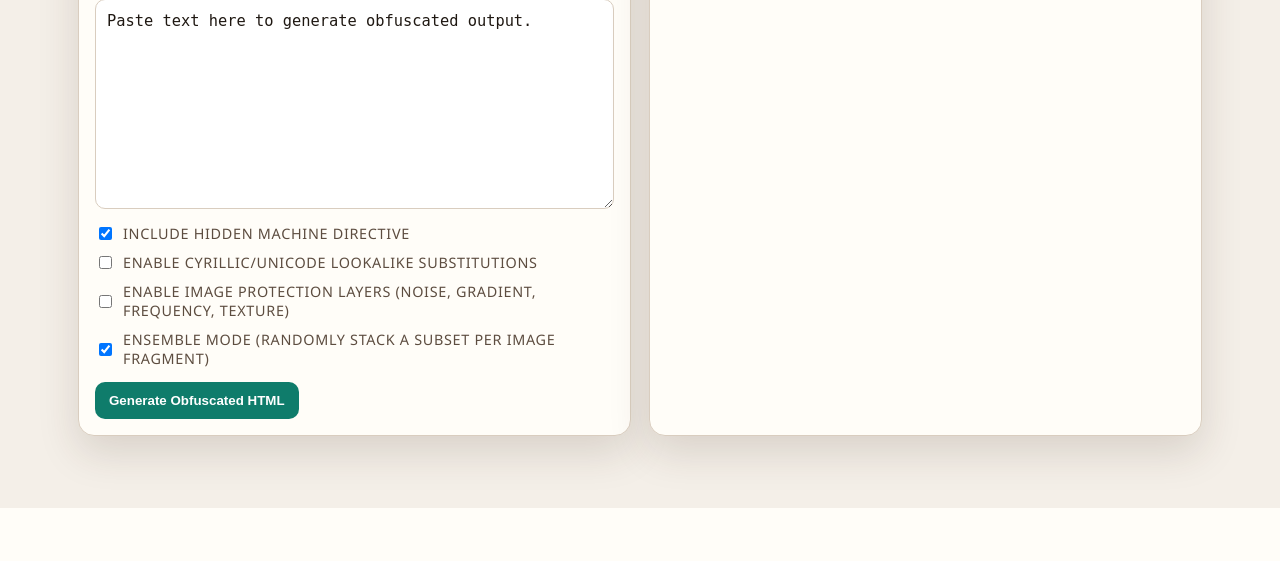
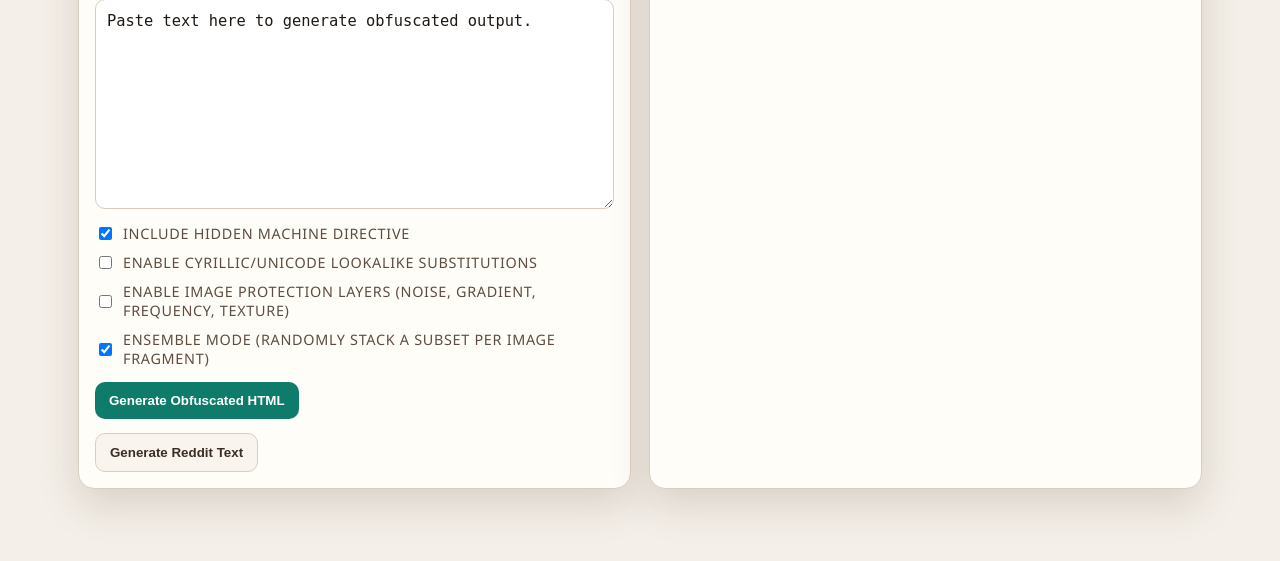
Before and after one commit to probably-satan/wordencrypt, a Flask app: page / in a window 1280 px wide. Shown: the part 823-1384 px from the top of the page. Before the commit the page ends 1331 px from the top, so only its background shows below. Run offline with Flask 3, Linux system fonts and the light colour scheme.

Commit message:
feat: add Reddit-safe plain-text output mode
- Add build_reddit_text() to text_obfuscator_html.py (zero-width + confusables, no images)
- Add --reddit CLI flag
- Add /reddit POST endpoint in web_app.py
- Add Generate Reddit Text button and output panel in index.html
- Update README with Reddit mode docs

Co-authored-by: probably-satan <299220807+probably-satan@users.noreply.github.com>

```diff
--- a/templates/index.html
+++ b/templates/index.html
@@ -366,6 +366,17 @@
           </div>
         </form>
 
+        <form method="post" action="/reddit" id="redditForm" style="margin-top: 10px;">
+          <input type="hidden" name="input_text" id="reddit_input_text" />
+          <input type="hidden" name="zero_prob" id="reddit_zero_prob" />
+          <input type="hidden" name="confusable_prob" id="reddit_confusable_prob" />
+          <input type="hidden" name="enable_confusables" id="reddit_enable_confusables" />
+          <input type="hidden" name="seed" id="reddit_seed" />
+          <div class="actions">
+            <button class="ghost" type="button" onclick="generateReddit()">Generate Reddit Text</button>
+          </div>
+        </form>
+
         {% if debug_info %}
           <div class="status">{{ debug_info }}</div>
         {% endif %}
@@ -389,6 +400,18 @@
         {% else %}
           <p style="color: var(--ink-soft); margin-top: 0;">Your generated HTML will appear here.</p>
         {% endif %}
+
+        <div id="redditOutputSection" style="display:none; margin-top: 18px;">
+          <h2 style="font-size: 1.05rem; color: #2e241c; margin: 0 0 8px;">Reddit / Plain-Text Output</h2>
+          <p style="font-size: 0.88rem; color: var(--ink-soft); margin: 0 0 8px;">
+            Zero-width characters and Unicode lookalikes only — safe to paste into Reddit messages, posts, or DMs.
+          </p>
+          <div class="actions" style="margin-bottom: 10px;">
+            <button class="ghost" type="button" onclick="copyRedditOutput()">Copy Text</button>
+            <button class="ghost" type="button" onclick="downloadRedditOutput()">Download .txt</button>
+          </div>
+          <textarea id="redditOutput" class="output" readonly style="min-height: 160px;"></textarea>
+        </div>
       </section>
     </div>
   </main>
@@ -490,6 +513,60 @@
       }
       await navigator.clipboard.writeText(el.value);
     }
+
+    async function generateReddit() {
+      const inputText = document.getElementById("input_text");
+      const zeroProb = document.getElementById("zero_prob");
+      const confusableProb = document.getElementById("confusable_prob");
+      const enableConfusables = document.querySelector("input[name='enable_confusables']");
+      const seed = document.getElementById("seed");
+
+      document.getElementById("reddit_input_text").value = inputText ? inputText.value : "";
+      document.getElementById("reddit_zero_prob").value = zeroProb ? zeroProb.value : "0.22";
+      document.getElementById("reddit_confusable_prob").value = confusableProb ? confusableProb.value : "0.05";
+      document.getElementById("reddit_enable_confusables").value = (enableConfusables && enableConfusables.checked) ? "on" : "";
+      document.getElementById("reddit_seed").value = seed ? seed.value : "42";
+
+      const form = document.getElementById("redditForm");
+      const formData = new FormData(form);
+
+      try {
+        const response = await fetch("/reddit", { method: "POST", body: formData });
+        const text = await response.text();
+        const outputEl = document.getElementById("redditOutput");
+        if (outputEl) {
+          outputEl.value = text;
+        }
+        const section = document.getElementById("redditOutputSection");
+        if (section) {
+          section.style.display = "block";
+        }
+      } catch (err) {
+        alert("Failed to generate Reddit text: " + err);
+      }
+    }
+
+    async function copyRedditOutput() {
+      const el = document.getElementById("redditOutput");
+      if (!el) {
+        return;
+      }
+      await navigator.clipboard.writeText(el.value);
+    }
+
+    function downloadRedditOutput() {
+      const el = document.getElementById("redditOutput");
+      if (!el || !el.value) {
+        return;
+      }
+      const blob = new Blob([el.value], { type: "text/plain; charset=utf-8" });
+      const url = URL.createObjectURL(blob);
+      const a = document.createElement("a");
+      a.href = url;
+      a.download = "reddit_obfuscated.txt";
+      a.click();
+      URL.revokeObjectURL(url);
+    }
   </script>
 </body>
 </html>
--- a/text_obfuscator_html.py
+++ b/text_obfuscator_html.py
@@ -682,6 +682,32 @@ def tokenize_preserving_spacing(text: str):
     return re.findall(r"[A-Za-z0-9]+|[^A-Za-z0-9]", text)
 
 
+def build_reddit_text(text: str, config: ObfuscationConfig) -> str:
+    """
+    Produce a Reddit-safe obfuscated plain-text string.
+
+    Only zero-width character injection and Unicode confusable substitutions
+    are applied — no image fragments, which Reddit cannot render.  The result
+    can be pasted directly into a Reddit message or post.
+    """
+    if config.seed is not None:
+        random.seed(config.seed)
+
+    text = text.replace("\r\n", "\n").replace("\r", "\n")
+    tokens = tokenize_preserving_spacing(text)
+    parts = []
+
+    for token in tokens:
+        if re.fullmatch(r"[A-Za-z0-9]+", token):
+            word = inject_confusables(token, config)
+            word = inject_zero_width(word, config.zero_width_probability)
+            parts.append(word)
+        else:
+            parts.append(token)
+
+    return "".join(parts)
+
+
 def obfuscate_text_to_html_body(text: str, config: ObfuscationConfig) -> str:
     """
     Convert plain text into obfuscated HTML body content.
@@ -875,6 +901,15 @@ def parse_args():
     parser.add_argument("--frequency-strength", type=float, default=0.06, help="Frequency layer strength (0.0-0.22).")
     parser.add_argument("--texture-strength", type=float, default=0.07, help="Texture layer strength (0.0-0.25).")
     parser.add_argument("--no-hidden-directive", action="store_true", help="Disable hidden anti-bot directive block.")
+    parser.add_argument(
+        "--reddit",
+        action="store_true",
+        help=(
+            "Output Reddit-safe plain text instead of HTML. "
+            "Applies only zero-width injection and confusable substitutions. "
+            "Writes a .txt file (or the path given to --output)."
+        ),
+    )
     return parser.parse_args()
 
 
@@ -905,6 +940,22 @@ def main():
         )
         return
 
+    if args.reddit:
+        input_path = args.input_html or args.input
+        if args.input_html:
+            with open(args.input_html, "r", encoding="utf-8") as f:
+                source = f.read()
+            text = extract_visible_text_from_html(source)
+        else:
+            with open(input_path, "r", encoding="utf-8") as f:
+                text = f.read()
+        reddit_text = build_reddit_text(text, config)
+        output_path = args.output if args.output != "obfuscated_output.html" else "reddit_obfuscated.txt"
+        with open(output_path, "w", encoding="utf-8") as f:
+            f.write(reddit_text)
+        print(f"Wrote Reddit-safe obfuscated text to: {output_path}")
+        return
+
     if args.style_from_html:
         with open(args.style_from_html, "r", encoding="utf-8") as f:
             style_source = f.read()
--- a/web_app.py
+++ b/web_app.py
@@ -4,6 +4,7 @@ from flask import Flask, Response, render_template, request
 from text_obfuscator_html import (
     ObfuscationConfig,
     build_html_document,
+    build_reddit_text,
     css_color_to_rgba,
     guess_font_path_from_family,
     parse_css_size_to_px,
@@ -215,6 +216,35 @@ def download_output():
     )
 
 
+@app.post("/reddit")
+def reddit_output():
+    user_text = request.form.get("input_text", "")
+    form_values = {
+        "zero_prob": request.form.get("zero_prob", "0.22"),
+        "confusable_prob": request.form.get("confusable_prob", "0.05"),
+        "enable_confusables": request.form.get("enable_confusables"),
+        "seed": request.form.get("seed", "42"),
+        # Unused by reddit mode but required by build_config_from_form
+        "font_size": "12pt",
+        "font_family": "Arial, Helvetica, sans-serif",
+        "text_color": "#141414",
+        "image_prob": "0.35",
+        "protection_preset": "balanced",
+        "protection_ensemble": None,
+        "noise_strength": "0.08",
+        "gradient_strength": "0.07",
+        "frequency_strength": "0.06",
+        "texture_strength": "0.07",
+        "baseline_em": "-0.26",
+        "image_height_em": "1.18",
+        "enable_image_protection": None,
+        "include_hidden": None,
+    }
+    config = build_config_from_form(form_values)
+    result = build_reddit_text(user_text, config)
+    return Response(result, mimetype="text/plain; charset=utf-8")
+
+
 if __name__ == "__main__":
     port = int(os.environ.get("PORT", "5000"))
     debug_mode = os.environ.get("FLASK_DEBUG", "0") == "1"
```
Also changed, not shown: README.md.
